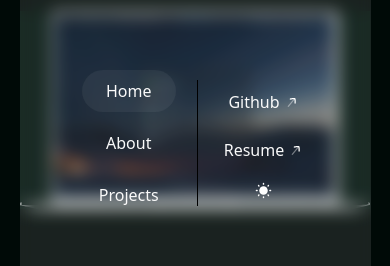
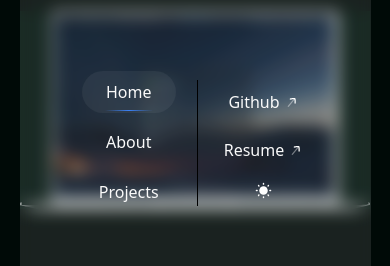
Before and after one commit to cybergaz/cybergaz.me, a Next.js app: page / in a window 390 px wide. Both pictures are taken after a click on the button 349 px from the left and 36 px from the top of the page. Shown: the part 279-545 px from the top of the page. Built offline with nearby package versions, Linux system fonts and the light colour scheme.

Commit message:
chore: code refactor

```diff
--- a/components/header.tsx
+++ b/components/header.tsx
@@ -11,25 +11,25 @@ import { LINKS, NAVLINKS } from "@/lib/constants";
 import { usePathname } from "next/navigation"
 
 export default () => {
-    // const [isScrolled, setIsScrolled] = useState<boolean>(false);
     const [isOpen, setIsOpen] = useState(false)
-    const pathname = usePathname()
-
-    // useEffect(() => {
-    //     const updateScroll = () => {
-    //         window.scrollY > 50 ? setIsScrolled(true) : setIsScrolled(false)
-    //     };
-    //
-    //     window.addEventListener("scroll", updateScroll);
-    //     return () => {
-    //         window.removeEventListener("scroll", updateScroll);
-    //     };
-    // }, []);
 
     return (
         <>
             <header className="fixed z-40 w-screen px-5 sm:px-1 h-20 csm:h-[4.5rem] flex justify-between items-center font-monte font-medium text-sm " >
                 <nav className="flex justify-between items-center w-[105rem] mx-auto rounded-2xl px-5 sm:px-3 py-2 bg-foreground/[0.02] backdrop-blur shadow-md">
+                    <Logo />
+                    <NavLinksContainer />
+                    <ExtraLinks />
+                    <MenuButton isOpen={isOpen} setIsOpen={setIsOpen} />
+                </nav>
+            </header>
+
+            {isOpen && <MobileNav setIsOpen={setIsOpen} />}
+        </>
+    )
+}
+
+const Logo: React.FC = () => (
     <MotionDiv
         className="flex justify-center items-center pr-56 csm:pr-1"
         initial={{ opacity: 0, x: -30 }}
@@ -38,27 +38,32 @@ export default () => {
     >
         <Link href="/" className="csm:w-[1.85rem] w-9 active:scale-95 transition-transform duration-300"> <Image className="grayscale hover:grayscale-0 transition-all duration-500" src="/favicon/favicon.ico" alt="site-logo" width={40} height={30} /> </Link>
     </MotionDiv>
+)
 
+const NavLinksContainer: React.FC = () => (
     <MotionDiv
         className="px-[0.3rem] py-3.5 border-[0.5px] border-foreground/[0.07] rounded-full csm:hidden "
         initial={{ opacity: 0, scale: 0.85 }}
         animate={{ opacity: 1, scale: 1 }}
         transition={{ duration: 0.3 }}
     >
-                        <ul className="relative flex items-center justify-center gap-x-3">
+        <NavLinks />
+    </MotionDiv>
+)
+
+const NavLinks: React.FC = () => (
+    <ul className={cn("relative flex csm:flex-col csm:space-y-6 items-center justify-center gap-x-3")}>
         {NAVLINKS.map(({ title, href }, i) => {
-                                const isActive = href === pathname
+            const isActive = href === usePathname()
             return (
                 <li key={i} className=" grid grid-cols-1 space-y-9 justify-center items-center place-items-center">
-                                        <div className="active:scale-95 transition-transform duration-300">
+                    <div className="active:scale-95 csm:mb-0.5 transition-transform duration-300">
                         <Link
                             href={href}
-                                                className={cn('rounded-full underline-offset-2 px-[1.35rem] z-20 py-[0.7rem] hover:bg-foreground/[0.02] transition-all duration-300', isActive && "bg-foreground/5")}
+                            className={cn('rounded-full underline-offset-2 px-[1.35rem] csm:px-6 z-20 py-[0.7rem] csm:py-2.5 hover:bg-foreground/[0.02] transition-all duration-300', isActive && "bg-foreground/5")}
                         >
                             {title}
-
                         </Link>
-                                            {/* <span className=" inset-x-0 w-12 mx-auto -bottom-px bg-gradient-to-r from-transparent via-blue-500 to-transparent  h-px" /> */}
                     </div>
                     {isActive && <div className="absolute w-12 h-px bg-gradient-to-r from-transparent via-blue-500 to-transparent " />}
                 </li>
@@ -66,23 +71,32 @@ export default () => {
         })
         }
     </ul >
-                    </MotionDiv>
+)
 
+const ExtraLinks: React.FC = () => (
     <MotionDiv
         className="flex justify-center items-center gap-1 will-change-auto sm:hidden"
         initial={{ opacity: 0, x: 30 }}
         animate={{ opacity: 1, x: 0 }}
         transition={{ duration: 0.3 }}
     >
-                        <a href={LINKS.github} target="_blank" className="flex justify-center items-center  transition-colors duration-500 gap-1 px-3 py-2 rounded-full cursor-pointer hover:bg-foreground/10">
-                            Github <Image className="dark:invert rotate-[220deg]" src="/images/arrow.svg" alt="sun_svg" width={15} height={19} />
-                        </a>
-                        <a href={LINKS.resume} target="_blank" className="flex justify-center items-center transition-colors duration-500 gap-1 px-3 py-2 rounded-full cursor-pointer hover:bg-foreground/10">
-                            Resume <Image className="dark:invert rotate-[220deg]" src="/images/arrow.svg" alt="sun_svg" width={15} height={19} />
-                        </a>
+        <IconLink href={LINKS.github} label="Github" />
+        <IconLink href={LINKS.resume} label="Resume" />
         <ToggleTheme />
     </MotionDiv>
+)
 
+const IconLink: React.FC<{ href: string; label: string }> = ({ href, label }) => (
+    <a
+        href={href}
+        target="_blank"
+        className="flex justify-center items-center transition-colors duration-500 gap-1 px-3 py-2 rounded-full cursor-pointer hover:bg-foreground/10"
+    >
+        {label} <Image className="dark:invert rotate-[220deg]" src="/images/arrow.svg" alt="arrow icon" width={15} height={19} />
+    </a>
+);
+
+const MenuButton: React.FC<{ isOpen: boolean, setIsOpen: (isOpen: boolean) => void }> = ({ isOpen, setIsOpen }) => (
     <button onClick={() => setIsOpen(!isOpen)} className={cn("relative group hidden csm:block")}>
         <div className={cn("relative flex overflow-hidden items-center justify-center rounded-full w-[50px] h-[50px] transform transition-all duration-200")}>
             <div className={cn("flex flex-col justify-between w-[14px] h-[14px] transform transition-all duration-300 origin-center")}>
@@ -98,11 +112,9 @@ export default () => {
             </div>
         </div>
     </button>
-                </nav>
-            </header>
+)
 
-            <div className={cn("hidden csm:block")}>
-                {isOpen &&
+const MobileNav: React.FC<{ setIsOpen: (isOpen: boolean) => void }> = ({ setIsOpen }) => (
     <>
         <div className="fixed inset-0 z-20 h-screen w-screen " onClick={() => setIsOpen(false)} />
         <MotionDiv
@@ -111,41 +123,13 @@ export default () => {
             animate={{ opacity: 1, y: 0, }}
             transition={{ duration: 0.3 }}
         >
-                            <ul className="flex-col space-y-7">
-                                {NAVLINKS.map(({ title, href }, i) => {
-                                    const isActive = href === pathname
-
-                                    return (
-                                        <li key={i}>
-                                            <div className="active:scale-95 transition-transform duration-300" onClick={() => setIsOpen(false)}>
-                                                <Link
-                                                    href={href}
-                                                    className={cn('rounded-full px-6 py-2.5 hover:bg-foreground/5 transition-all duration-500', isActive && "bg-foreground/5")}
-                                                >
-                                                    {title}
-                                                </Link>
-                                            </div>
-                                        </li>
-                                    )
-                                })
-                                }
-                            </ul >
-
+            <NavLinks />
             <div className="w-[1px] bg-background h-[15svh] hidden sm:block" />
             <div className="sm:flex sm:flex-col sm:justify-center sm:items-center gap-2 will-change-auto hidden " >
-                                <a href={LINKS.github} target="_blank" className="flex justify-center items-center  transition-colors duration-500 gap-1 px-3 py-2 rounded-full cursor-pointer hover:bg-foreground/10">
-                                    Github <Image className="dark:invert rotate-[220deg]" src="/images/arrow.svg" alt="sun_svg" width={15} height={19} />
-                                </a>
-                                <a href={LINKS.resume} target="_blank" className="flex justify-center items-center transition-colors duration-500 gap-1 px-3 py-2 rounded-full cursor-pointer hover:bg-foreground/10">
-                                    Resume <Image className="dark:invert rotate-[220deg]" src="/images/arrow.svg" alt="sun_svg" width={15} height={19} />
-                                </a>
+                <IconLink href={LINKS.github} label="Github" />
+                <IconLink href={LINKS.resume} label="Resume" />
                 <ToggleTheme className={"ml-0"} />
             </div>
         </MotionDiv>
     </>
-                }
-
-            </div>
-        </>
 )
-}
```
Lines whose indentation alone changed are shown as unchanged.
